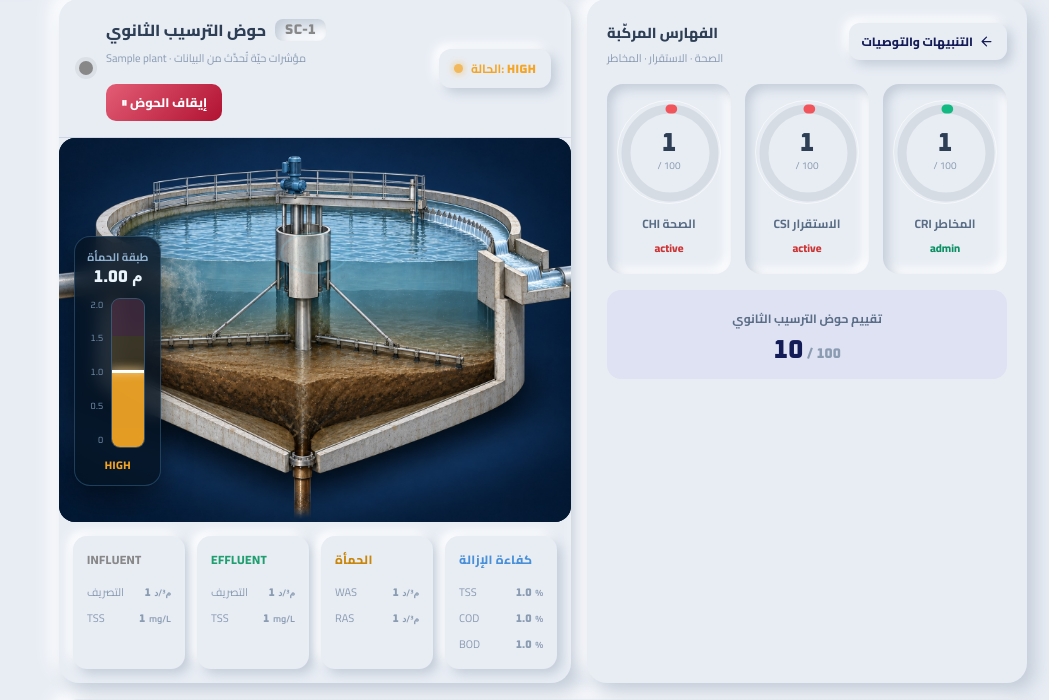
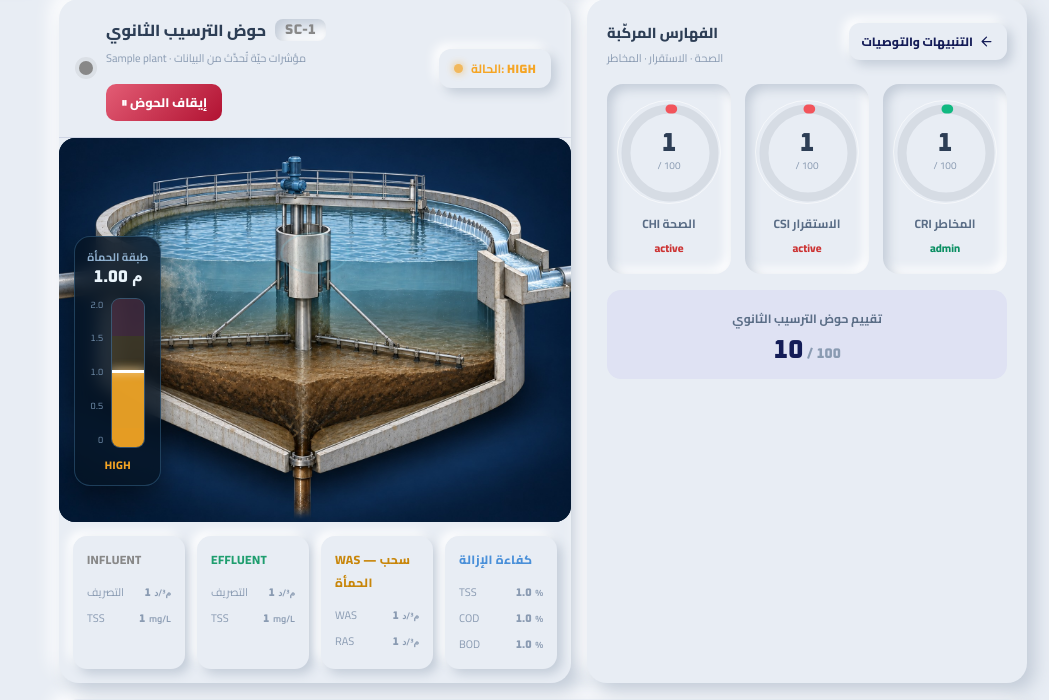
Before and after one commit to NoorAlazawi/kwwtp, a Django app: page / in a window 1280 px wide. Shown: the part 806-1506 px from the top of the page, without its empty margins (231-1280 px from the left). Run offline with Django 5.2, Linux system fonts and the light colour scheme; a user stored in the database is signed in; data comes from the database, SQL or seed files in the repository; tables that the repository leaves empty hold one stand-in row (values such as "Sample post").

Commit message:
Stop-basin,3

```diff
--- a/templates/dashboard/dashboard.html
+++ b/templates/dashboard/dashboard.html
@@ -6,7 +6,7 @@
 {% block content %}
 <div class="topbar glass">
   <div>
-    <h2>{% trans "لوحة المراقبة " %}</h2>
+    <h2>{% trans "لوحة المراقبة" %}</h2>
     {% if latest %}<div class="sub">{{ latest.clarifier }} · {% trans "آخر تحديث" %} {{ latest.date }}</div>
     {% else %}<div class="sub">{% trans "لا توجد قراءات بعد" %}</div>{% endif %}
   </div>
@@ -183,7 +183,7 @@
         <div class="fc-r"><span>TSS</span><b><span data-k="tss_out">{{ latest.tss_out|floatformat:0 }}</span> <small>mg/L</small></b></div>
       </div>
       <div class="flow-card">
-        <div class="fc-h" style="color:#c8860a">{% trans " الحمأة" %}</div>
+        <div class="fc-h" style="color:#c8860a">WAS — {% trans "سحب الحمأة" %}</div>
         <div class="fc-r"><span>WAS</span><b><span data-k="was">{{ m.qw_was|floatformat:0 }}</span> <small>{% trans "م³/د" %}</small></b></div>
         <div class="fc-r"><span>RAS</span><b><span data-k="ras">{{ m.qr_ras|floatformat:0 }}</span> <small>{% trans "م³/د" %}</small></b></div>
       </div>
```
